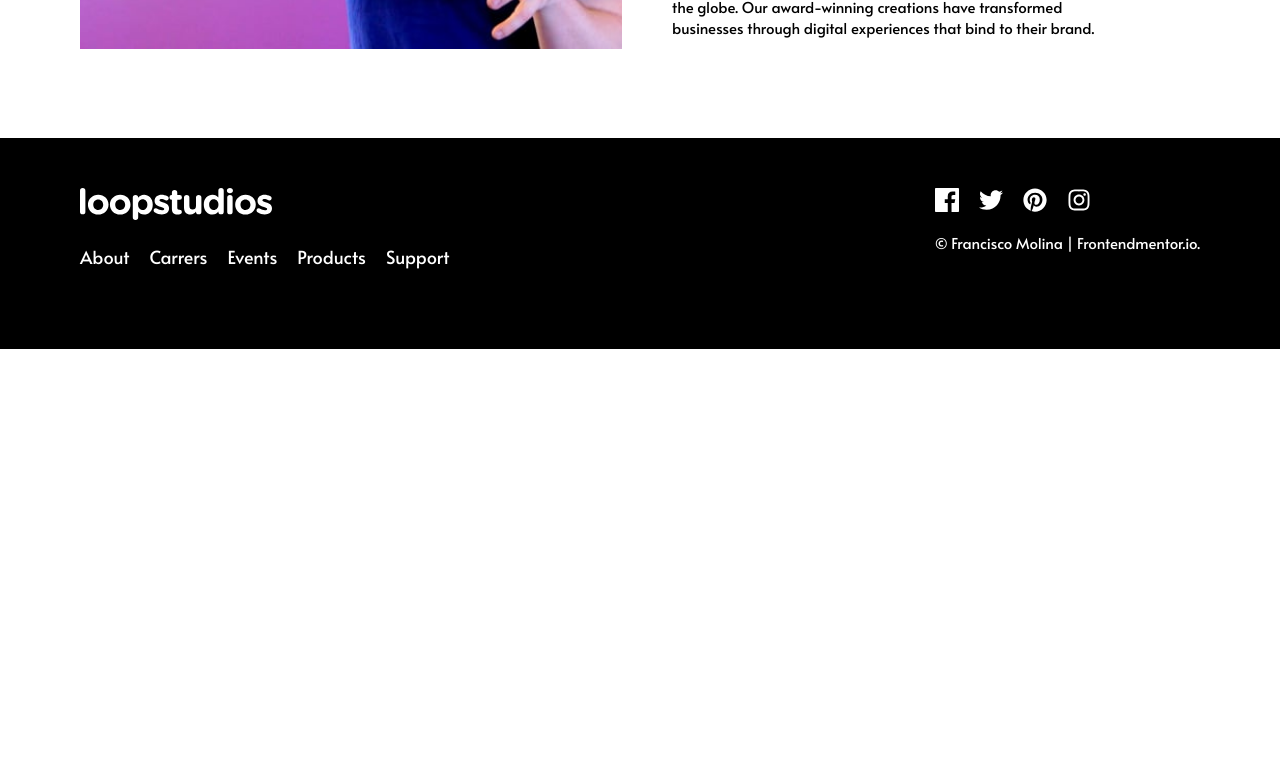
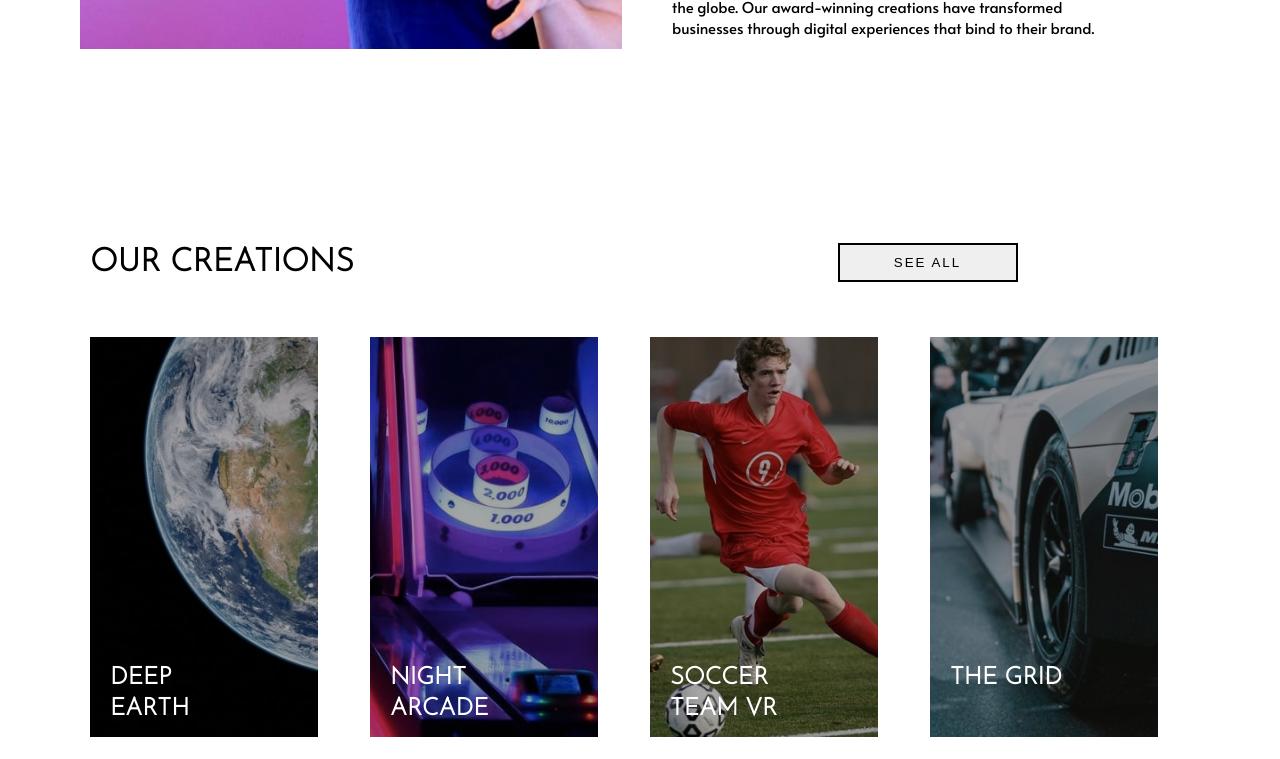
Before and after one commit to fmolinadev/loopstudios-landing-page, a React (Create React App) app: page / in a window 1280 px wide. Shown: the part 1200-1959 px from the top of the page. Before the commit the page ends 1549 px from the top, so only its background shows below. Built offline with nearby package versions, Linux system fonts and the light colour scheme.

Commit message:
Update app file.

```diff
--- a/src/App.js
+++ b/src/App.js
@@ -3,6 +3,7 @@ import Header from "./components/Header";
 import Hero from "./components/Hero";
 import Interactive from "./components/Interactive";
 import OurCreations from "./components/OurCreations";
+import OurCreationsDesktop from "./components/OurCreationsDesktop";
 function App() {
   return (
     <>
@@ -10,6 +11,7 @@ function App() {
       <Hero />
       <Interactive />
       <OurCreations />
+      <OurCreationsDesktop />
       <Footer />
     </>
   );
```
